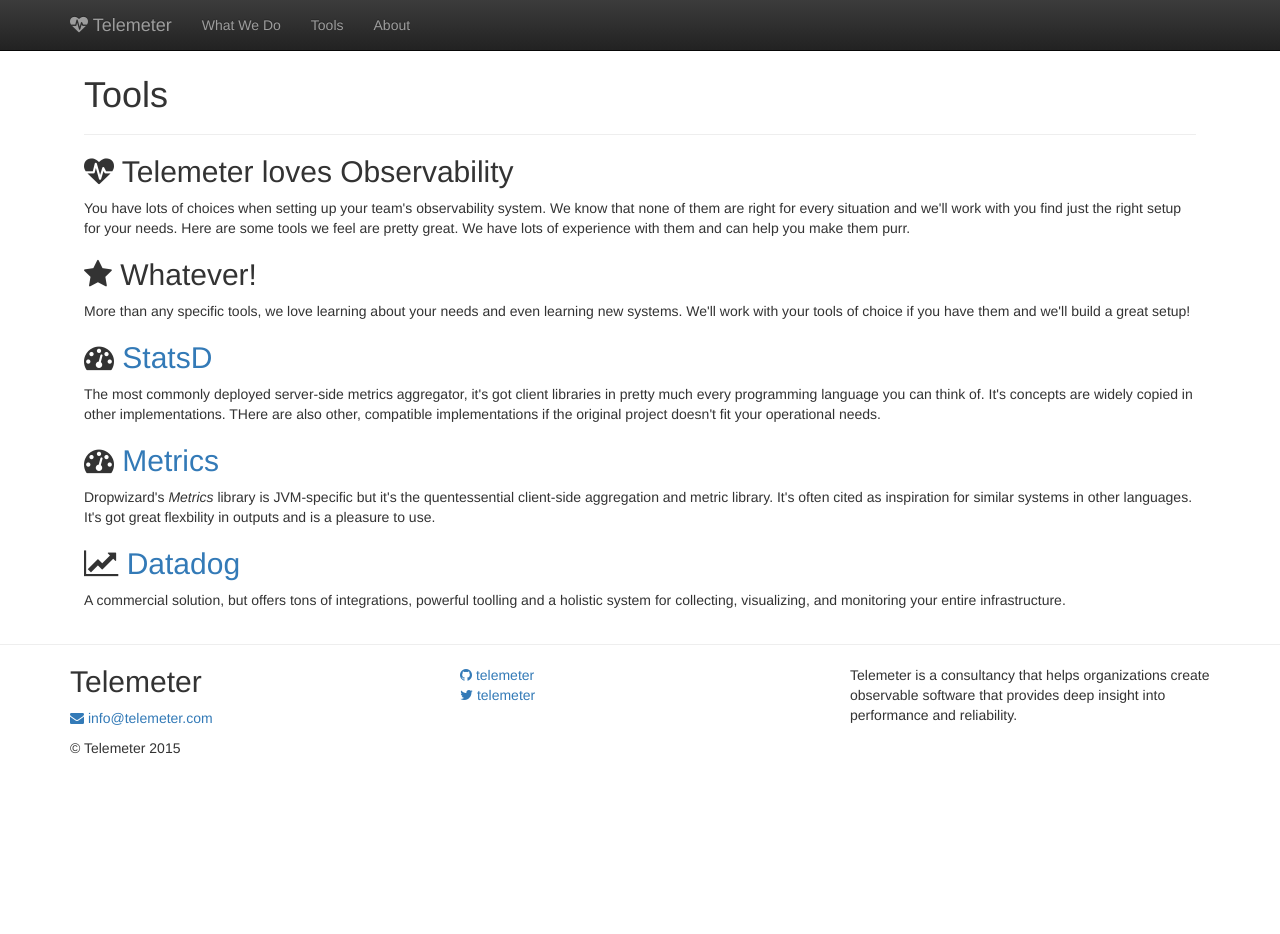
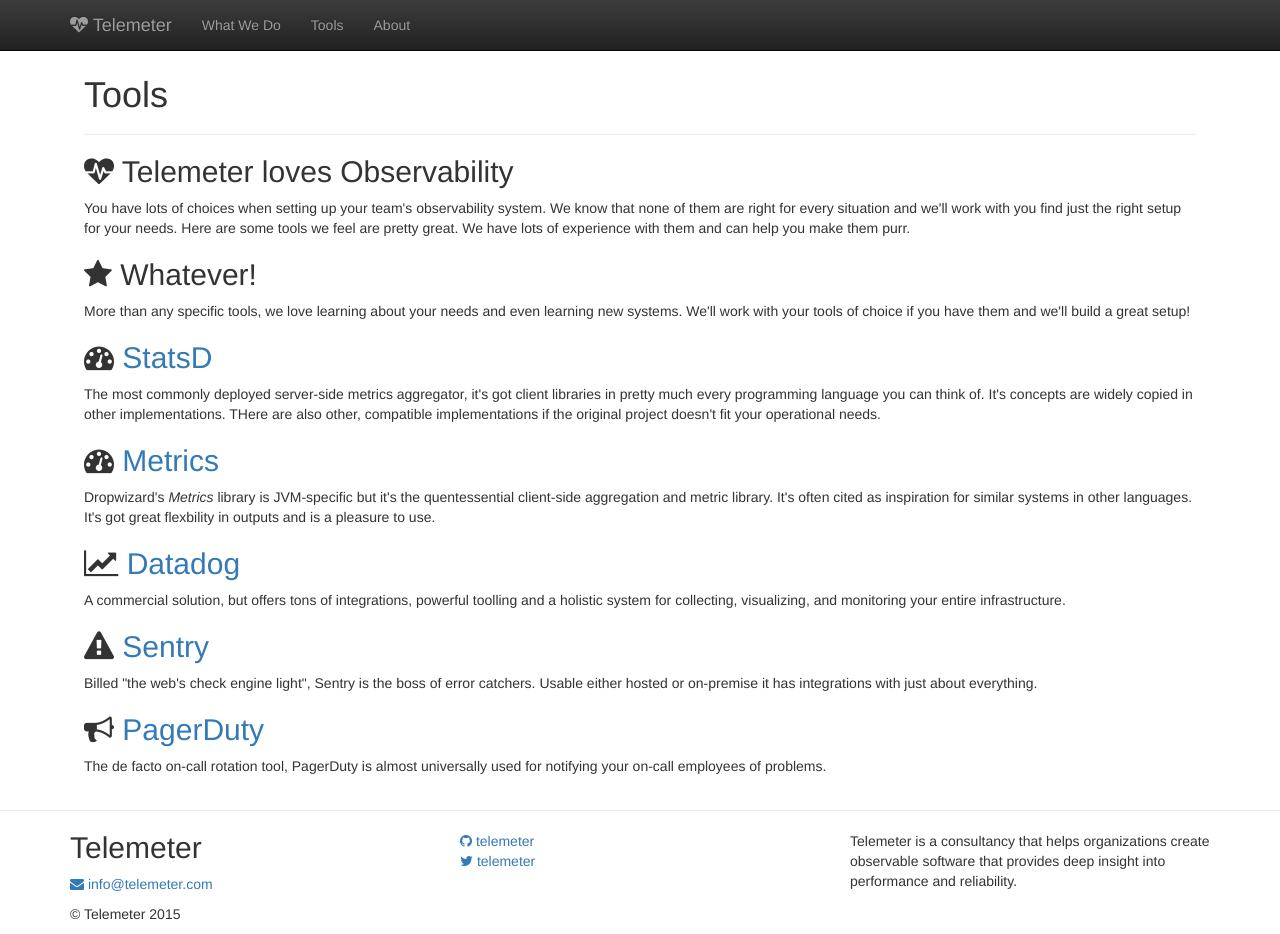
Before and after one commit to telemeter/website, a Jekyll site: the page built from tools.html, in a window 1280 px wide and 934 px high. Built offline with Jekyll 4.4.1, drawn with Linux system fonts in a browser that asks for light colours; nearby versions of some CDN libraries.

Commit message:
Add Sentry and PagerDuty

```diff
--- a/tools.html
+++ b/tools.html
@@ -17,3 +17,9 @@
 
 <h2><i class="fa fa-line-chart"></i> <a href="https://datadoghq.com">Datadog</a></h2>
 <p>A commercial solution, but offers tons of integrations, powerful toolling and a holistic system for collecting, visualizing, and monitoring your entire infrastructure.</p>
+
+<h2><i class="fa fa-exclamation-triangle"></i> <a href="https://getsentry.com/">Sentry</a></h2>
+<p>Billed "the web's check engine light", Sentry is the boss of error catchers. Usable either hosted or on-premise it has integrations with just about everything.</p>
+
+<h2><i class="fa fa-bullhorn"></i> <a href="https://www.pagerduty.com">PagerDuty</a></h2>
+<p>The de facto on-call rotation tool, PagerDuty is almost universally used for notifying your on-call employees of problems.</p>
```
